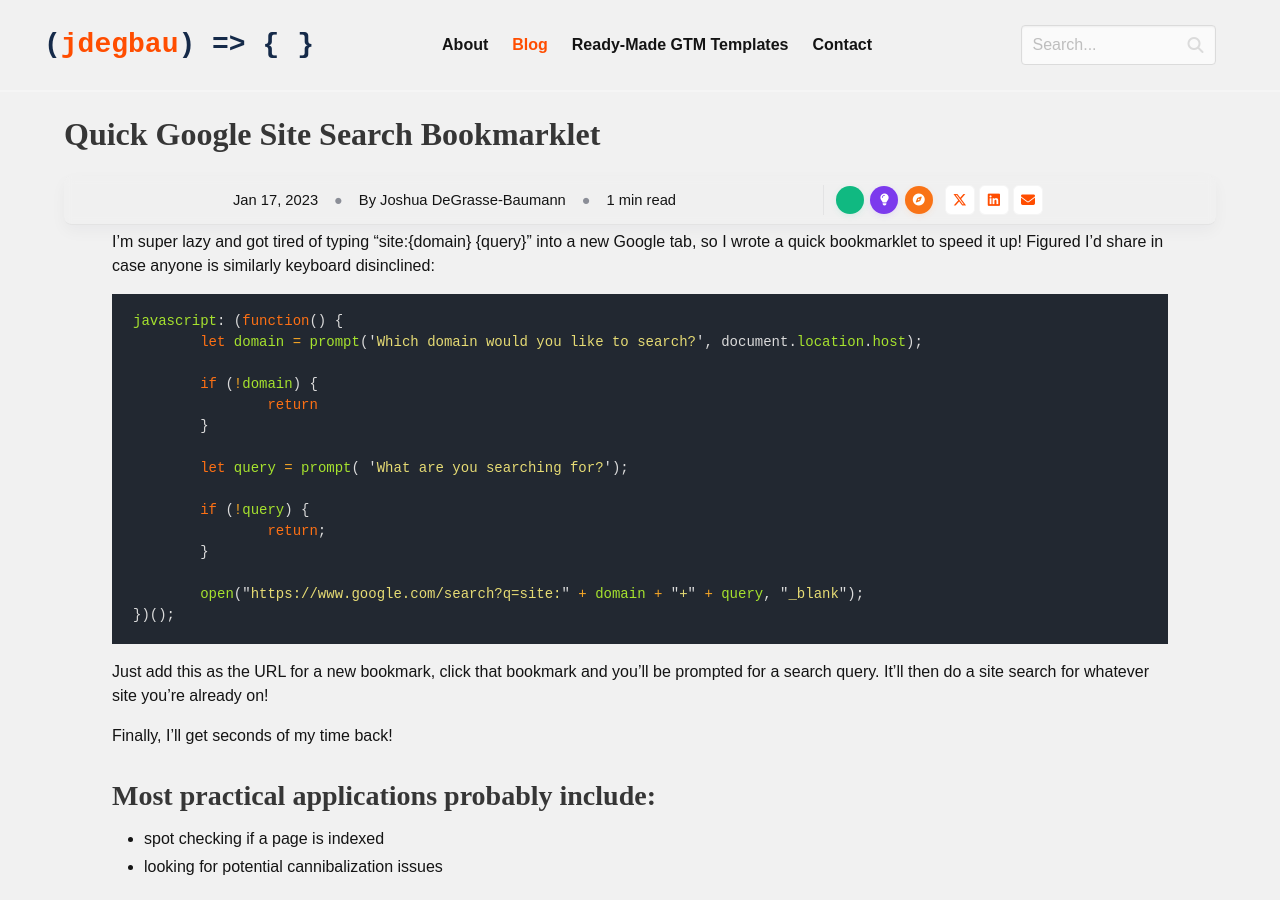
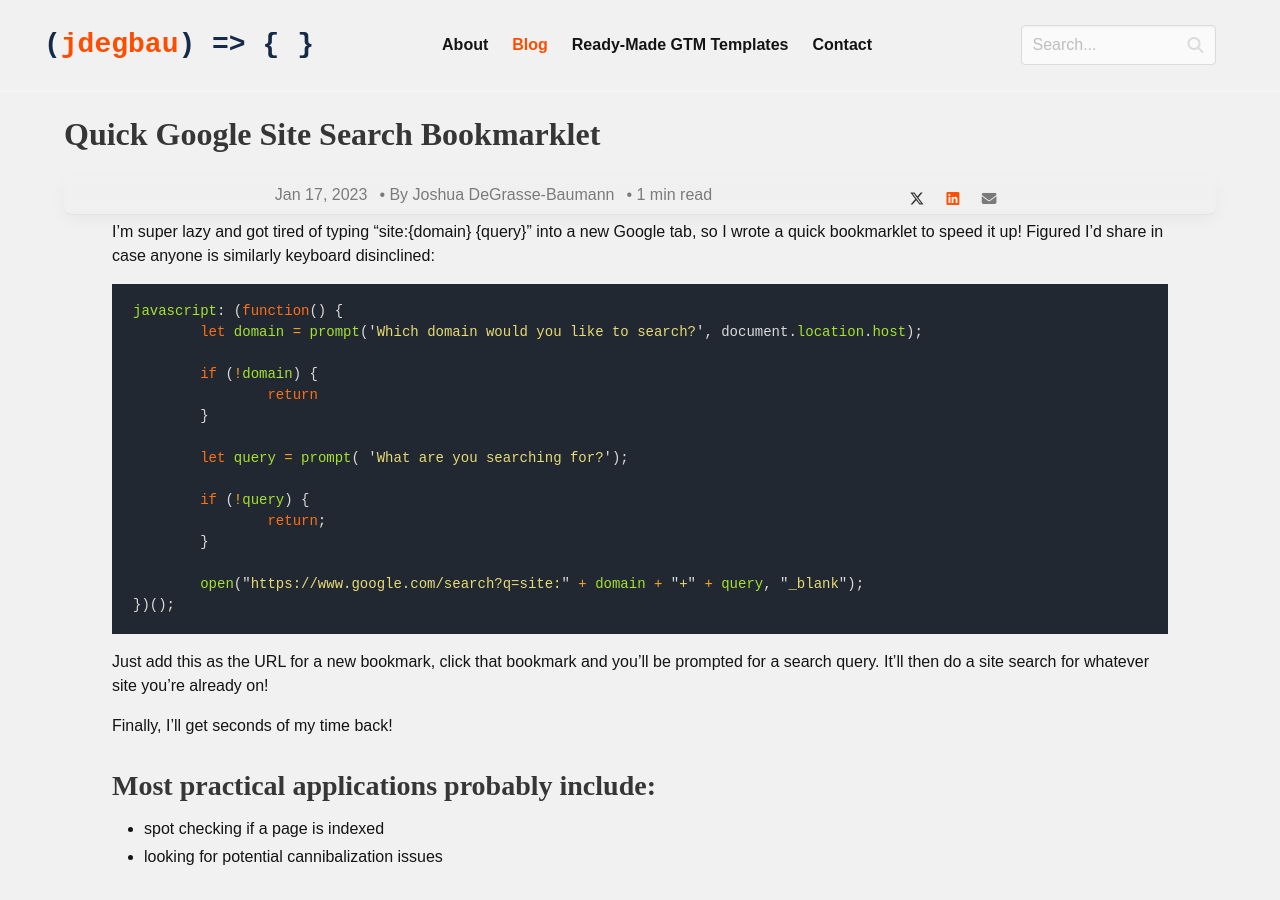
Before and after one commit to jdegbau/jdegbau.github.io, a Jekyll site: the page built from _posts/2023-01-17-site-search-bookmarklet.md, in a window 1280 px wide and 900 px high. Built offline with Jekyll 4.4.1, drawn with Linux system fonts in a browser that asks for light colours; nearby versions of some CDN libraries; some web fonts are replaced; comment, search, counter and statistics services are not loaded.

Commit message:
Improve author box

```diff
--- a/_includes/ai-summarize-inline.html
+++ /dev/null
@@ -1,15 +0,0 @@
-{% assign post_url = site.url | append: page.url %}
-
-<div class="ai-inline" style="display:flex;gap:.4rem;align-items:center;">
-  <a class="ai-btn" href="https://chatgpt.com/?prompt=Summarize+this+url%3A+{{ post_url | url_encode }}" target="_blank" rel="noopener noreferrer" title="ChatGPT" style="width:28px;height:28px;border-radius:50%;display:inline-flex;align-items:center;justify-content:center;color:#fff;text-decoration:none;background:#10b981;box-shadow:0 2px 6px rgba(16,185,129,0.12);">
-    <i class="fa-brands fa-openai" aria-hidden="true" style="font-size:12px;"></i>
-  </a>
-
-  <a class="ai-btn" href="https://claude.ai/new?q=Summarize%20this%20url%3A%20{{ post_url | url_encode }}" target="_blank" rel="noopener noreferrer" title="Claude" style="width:28px;height:28px;border-radius:50%;display:inline-flex;align-items:center;justify-content:center;color:#fff;text-decoration:none;background:#7c3aed;box-shadow:0 2px 6px rgba(124,58,237,0.12);">
-    <i class="fa-solid fa-lightbulb" aria-hidden="true" style="font-size:12px;"></i>
-  </a>
-
-  <a class="ai-btn" href="https://www.perplexity.ai/search/new?q=Summarize%20this%20url%3A%20{{ post_url | url_encode }}" target="_blank" rel="noopener noreferrer" title="Perplexity" style="width:28px;height:28px;border-radius:50%;display:inline-flex;align-items:center;justify-content:center;color:#fff;text-decoration:none;background:#f97316;box-shadow:0 2px 6px rgba(249,115,22,0.12);">
-    <i class="fa-solid fa-compass" aria-hidden="true" style="font-size:12px;"></i>
-  </a>
-</div>
--- a/_includes/author-box.html
+++ b/_includes/author-box.html
@@ -1,28 +1,37 @@
-<div class="box author-box">
-  <article class="media">
-    <figure class="media-left">
-      <p class="image is-96x96">
-        <img src="{{ site.data.sidebar.profile_photo }}" alt="{{ site.data.sidebar.author_name }}">
+<div class="box p-5">
+  <div class="columns is-vcentered is-mobile is-multiline">
+
+    <div class="column is-narrow is-12-mobile has-text-centered">
+      <figure class="image is-96x96 is-inline-block">
+        <img class="is-rounded" src="{{ site.data.sidebar.profile_photo }}" alt="{{ site.data.sidebar.author_name }}">
+      </figure>
+    </div>
+
+    <div class="column has-text-centered-mobile">
+      <h3 class="title is-5 mb-2">{{ site.data.sidebar.author_name }}</h3>
+      <p class="is-6 has-text-grey mb-3">
+        {{ site.data.sidebar.author_bio }}
       </p>
-    </figure>
-    <div class="media-content">
-      <div class="content">
-        <p>
-          <strong>{{ site.data.sidebar.author_name }}</strong>
-          <br>
-          {{ site.data.sidebar.author_bio }}
-        </p>
-      </div>
-      <div class="tags" style="margin-top:.5rem;">
-        <div class="skills" aria-hidden="true" style="display:flex;gap:.5rem;align-items:center;flex-wrap:wrap;">
-          {% for s in site.data.sidebar.skills %}
-            <img src="{{ s.src }}" alt="{{ s.alt }}" width="24" height="24" class="skill-icon" loading="lazy" style="display:inline-block;border-radius:4px;" />
-          {% endfor %}
+
+      <div class="field is-grouped is-grouped-multiline is-justify-content-center-mobile">
+        {% for s in site.data.sidebar.skills %}
+        <div class="control">
+          <div class="tags has-addons">
+            <span class="tag is-white p-1">
+              <img src="{{ s.src }}" alt="{{ s.alt }}" width="24" height="24" loading="lazy">
+            </span>
+          </div>
         </div>
+        {% endfor %}
       </div>
     </div>
-    <div class="media-right">
-      <a href="{{ site.data.sidebar.cta.href }}" class="{{ site.data.sidebar.cta.classes }}">{{ site.data.sidebar.cta.text }}</a>
+
+    <div class="column is-narrow-tablet is-12-mobile">
+      <a href="{{ site.data.sidebar.cta.href }}"
+         class="button {{ site.data.sidebar.cta.classes }} is-fullwidth-mobile is-medium">
+        {{ site.data.sidebar.cta.text }}
+      </a>
     </div>
-  </article>
+
+  </div>
 </div>
--- a/_includes/post-meta.html
+++ b/_includes/post-meta.html
@@ -1,27 +1,43 @@
 <div class="post-meta card" role="group" aria-label="Post metadata">
   <div class="card-content">
     <div class="container" style="max-width:1100px;">
-      <div class="level meta-inner">
-        <div class="level-left meta-left">
-          <div class="level-item meta-item has-text-centered mr-0">{{ page.date | date: "%b %-d, %Y" }}</div>
-          <span class="meta-sep" aria-hidden="true">&#9679</span>
-          <div class="level-item meta-item has-text-centered mr-0">By {{ page.author | default: site.data.sidebar.author_name }}</div>
-          <span class="meta-sep" aria-hidden="true">&#9679</span>
-          <div class="level-item meta-item has-text-centered mr-0">{% include read-time.md %}</div>
+      <div class="level is-mobile is-flex-wrap-wrap meta-inner">
+
+        <div class="level-left">
+          <div class="level-item">
+            <div class="field is-grouped is-grouped-multiline">
+              <div class="control">
+                <span class="has-text-grey">{{ page.date | date: "%b %-d, %Y" }}</span>
+              </div>
+              <div class="control">
+                <span class="has-text-grey">&bull; By {{ page.author | default: site.data.sidebar.author_name }}</span>
+              </div>
+              <div class="control">
+                <span class="has-text-grey">&bull; {% include read-time.md %}</span>
+              </div>
+            </div>
+          </div>
         </div>
 
-        <div class="level-right meta-right">
-          <div class="level-item">{% include ai-summarize-inline.html %}</div>
-          <div class="level-item">
-            <div class="share-icons" aria-label="Share this post">
-              <a href="https://twitter.com/intent/tweet?text={{ page.title | url_encode }}&url={{ site.url }}{{ page.url }}" target="_blank" rel="noopener noreferrer" aria-label="Share on X" class="icon"><i class="fa-brands fa-x-twitter"></i></a>
-              <a href="https://www.linkedin.com/sharing/share-offsite/?url={{ site.url }}{{ page.url }}" target="_blank" rel="noopener noreferrer" aria-label="Share on LinkedIn" class="icon"><i class="fa-brands fa-linkedin"></i></a>
-              <a href="mailto:?subject={{ page.title | url_encode }}&body={{ site.url }}{{ page.url }}" aria-label="Share by email" class="icon"><i class="fa-solid fa-envelope"></i></a>
+        <div class="level-right">
+          <div class="level-item is-narrow">
+            <div class="buttons are-small">
+              <div class="share-icons ml-3" aria-label="Share this post">
+                <a href="https://twitter.com/intent/tweet?text={{ page.title | url_encode }}&url={{ site.url }}{{ page.url }}" target="_blank" rel="noopener noreferrer" aria-label="Share on X" class="icon is-medium has-text-dark">
+                  <i class="fa-brands fa-x-twitter"></i>
+                </a>
+                <a href="https://www.linkedin.com/sharing/share-offsite/?url={{ site.url }}{{ page.url }}" target="_blank" rel="noopener noreferrer" aria-label="Share on LinkedIn" class="icon is-medium has-text-link">
+                  <i class="fa-brands fa-linkedin"></i>
+                </a>
+                <a href="mailto:?subject={{ page.title | url_encode }}&body={{ site.url }}{{ page.url }}" aria-label="Share by email" class="icon is-medium has-text-grey">
+                  <i class="fa-solid fa-envelope"></i>
+                </a>
+              </div>
             </div>
           </div>
-        <div id="progress-bar"></div>
         </div>
       </div>
     </div>
   </div>
+  <div id="progress-bar" style="height: 4px; width: 0; background-color: #00d1b2;"></div>
 </div>
```
